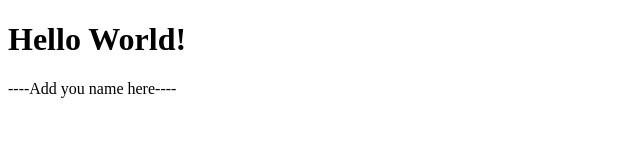
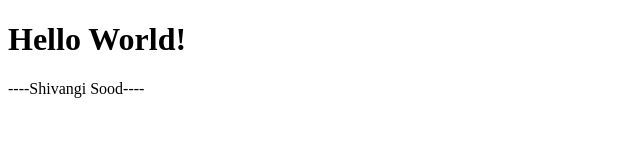
Before and after one commit to DS4200-S22/ic-01-shivisood, a plain HTML site: page index.html in a window 1280 px wide. Shown: the full height of the page, 0-640 px from the left. Drawn offline with Linux system fonts and the light colour scheme.

Commit message:
Update index.html

```diff
--- a/index.html
+++ b/index.html
@@ -6,7 +6,7 @@
 
 <p>
 
-----Add you name here----
+----Shivangi Sood----
 
 </p>
 
```
